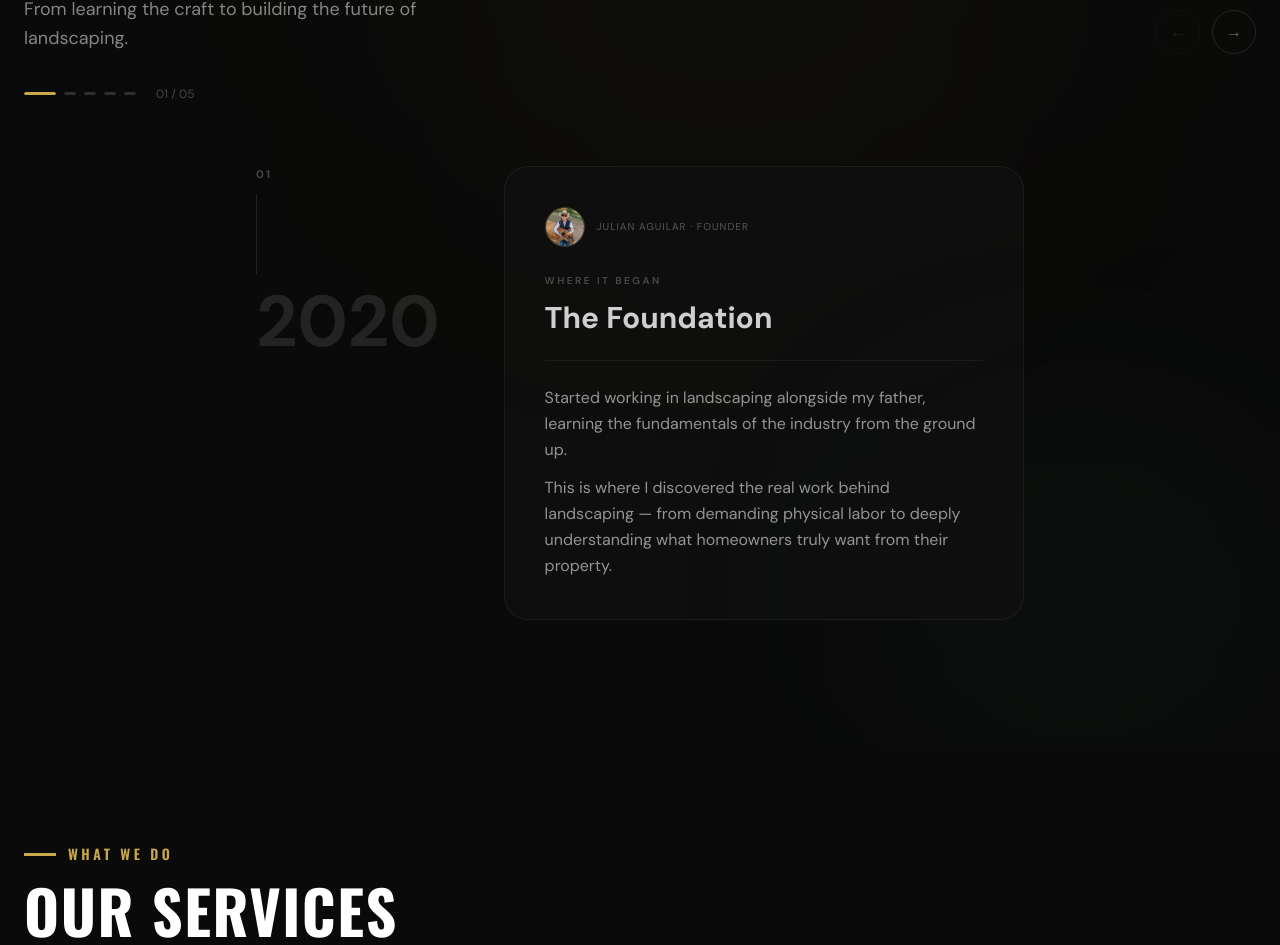
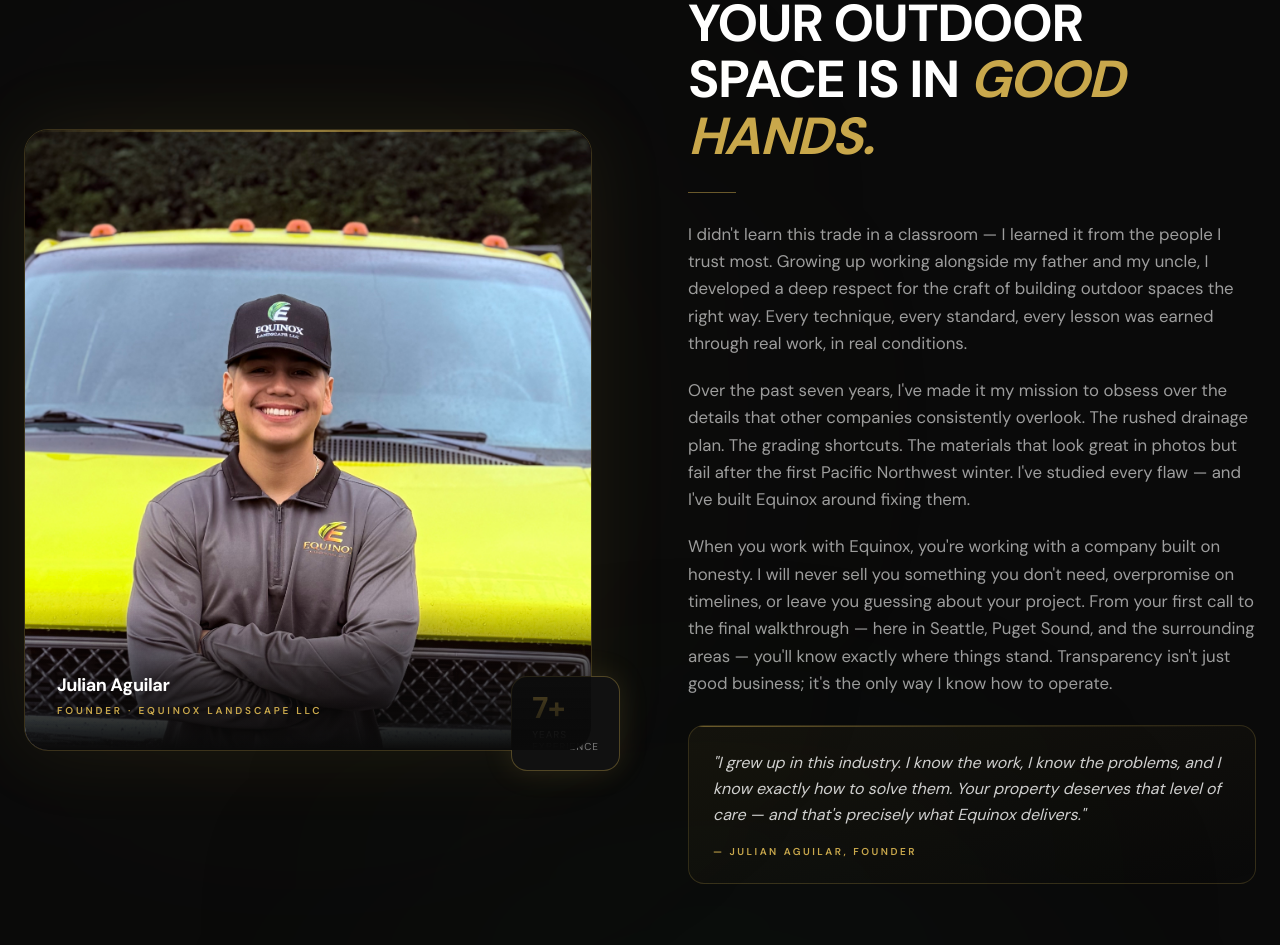
Before and after one commit to Julianthewebdesigner/Equinoxlandscapellc, a React (Vite) app: page / in a window 1280 px wide. Shown: the part 1319-2264 px from the top of the page. Built offline with nearby package versions, Linux system fonts and the light colour scheme.

Commit message:
About me story

```diff
--- /dev/null
+++ b/src/components/FounderStory.tsx
@@ -0,0 +1,147 @@
+import { useRef } from "react";
+import { motion, useInView } from "motion/react";
+
+const pillars = [
+  { label: "Family-Taught Craft", sub: "Learned from my father & uncle" },
+  { label: "7 Years in the Field", sub: "Honing every detail others miss" },
+  { label: "Radically Transparent", sub: "No surprises — ever" },
+  { label: "Seattle & Puget Sound", sub: "Local expertise, local pride" },
+];
+
+export default function FounderStory() {
+  const sectionRef = useRef<HTMLDivElement>(null);
+  const isInView = useInView(sectionRef, { once: true, margin: "-10%" });
+
+  return (
+    <section
+      id="about"
+      ref={sectionRef}
+      className="relative py-24 md:py-36 bg-brand-black overflow-hidden"
+    >
+      {/* Ambient glows */}
+      <div className="absolute top-1/4 left-0 w-[600px] h-[600px] bg-brand-gold/5 blur-[180px] rounded-full pointer-events-none" />
+      <div className="absolute bottom-0 right-1/4 w-[500px] h-[400px] bg-brand-green/8 blur-[150px] rounded-full pointer-events-none" />
+
+      <div className="max-w-7xl mx-auto px-6">
+
+        {/* Section label */}
+        <motion.span
+          initial={{ opacity: 0, y: 16 }}
+          animate={isInView ? { opacity: 1, y: 0 } : {}}
+          transition={{ duration: 0.6, ease: [0.25, 0.46, 0.45, 0.94] }}
+          className="block text-brand-gold font-bold tracking-[0.25em] uppercase text-xs mb-16 md:mb-20"
+        >
+          The Man Behind Equinox
+        </motion.span>
+
+        {/* Two-column layout */}
+        <div className="grid grid-cols-1 lg:grid-cols-2 gap-14 lg:gap-24 items-center">
+
+          {/* ── Left: Photo ── */}
+          <motion.div
+            initial={{ opacity: 0, x: -40 }}
+            animate={isInView ? { opacity: 1, x: 0 } : {}}
+            transition={{ duration: 0.85, ease: [0.25, 0.46, 0.45, 0.94], delay: 0.1 }}
+            className="relative"
+          >
+            {/* Photo frame */}
+            <div className="relative rounded-3xl overflow-hidden border border-brand-gold/25 shadow-[0_0_80px_rgba(201,168,76,0.1)]">
+              {/* Top gold line */}
+              <div className="absolute top-0 left-0 w-full h-[2px] bg-gradient-to-r from-transparent via-brand-gold/70 to-transparent z-10" />
+
+              <img
+                src="/images/Juliansequinoxpfp.jpeg"
+                alt="Julian Aguilar – Founder of Equinox Landscape LLC"
+                className="w-full object-cover object-center"
+                style={{ aspectRatio: "3 / 4", maxHeight: 620 }}
+              />
+
+              {/* Name overlay */}
+              <div className="absolute bottom-0 left-0 right-0 bg-gradient-to-t from-brand-black via-brand-black/60 to-transparent px-8 pt-16 pb-8 z-10">
+                <p className="text-white font-bold text-lg tracking-tight">Julian Aguilar</p>
+                <p className="text-brand-gold text-[10px] tracking-[0.28em] uppercase mt-1 font-semibold">
+                  Founder · Equinox Landscape LLC
+                </p>
+              </div>
+            </div>
+
+            {/* Floating years badge */}
+            <motion.div
+              initial={{ opacity: 0, scale: 0.85 }}
+              animate={isInView ? { opacity: 1, scale: 1 } : {}}
+              transition={{ duration: 0.5, delay: 0.55 }}
+              className="absolute -bottom-5 -right-3 md:-right-7 bg-brand-charcoal border border-brand-gold/35 rounded-2xl px-5 py-4 shadow-[0_0_30px_rgba(201,168,76,0.14)]"
+            >
+              <p className="text-brand-gold text-3xl font-black leading-none">7+</p>
+              <p className="text-white/45 text-[10px] tracking-widest uppercase mt-1.5 leading-tight">
+                Years<br />Experience
+              </p>
+            </motion.div>
+          </motion.div>
+
+          {/* ── Right: Story ── */}
+          <motion.div
+            initial={{ opacity: 0, x: 40 }}
+            animate={isInView ? { opacity: 1, x: 0 } : {}}
+            transition={{ duration: 0.85, ease: [0.25, 0.46, 0.45, 0.94], delay: 0.2 }}
+            className="flex flex-col gap-7"
+          >
+            <h2 className="text-4xl md:text-5xl lg:text-[3.25rem] font-bold tracking-tight leading-[1.08]">
+              YOUR OUTDOOR<br />
+              SPACE IS IN{" "}
+              <span className="text-brand-gold italic">GOOD HANDS.</span>
+            </h2>
+
+            <div className="w-12 h-[1px] bg-brand-gold/50" />
+
+            <div className="flex flex-col gap-5">
+              <p className="text-white/60 text-base md:text-[1.05rem] leading-relaxed">
+                I didn't learn this trade in a classroom — I learned it from the people I trust most. Growing up working alongside my father and my uncle, I developed a deep respect for the craft of building outdoor spaces the right way. Every technique, every standard, every lesson was earned through real work, in real conditions.
+              </p>
+              <p className="text-white/60 text-base md:text-[1.05rem] leading-relaxed">
+                Over the past seven years, I've made it my mission to obsess over the details that other companies consistently overlook. The rushed drainage plan. The grading shortcuts. The materials that look great in photos but fail after the first Pacific Northwest winter. I've studied every flaw — and I've built Equinox around fixing them.
+              </p>
+              <p className="text-white/60 text-base md:text-[1.05rem] leading-relaxed">
+                When you work with Equinox, you're working with a company built on honesty. I will never sell you something you don't need, overpromise on timelines, or leave you guessing about your project. From your first call to the final walkthrough — here in Seattle, Puget Sound, and the surrounding areas — you'll know exactly where things stand. Transparency isn't just good business; it's the only way I know how to operate.
+              </p>
+            </div>
+
+            {/* Pull quote */}
+            <div className="relative rounded-2xl border border-brand-gold/20 bg-gradient-to-br from-brand-gold/6 via-brand-gold/3 to-transparent p-6 overflow-hidden">
+              <div className="absolute top-0 left-0 w-full h-[1px] bg-gradient-to-r from-brand-gold/50 via-brand-gold/20 to-transparent" />
+              <p className="text-white/80 text-sm md:text-base leading-relaxed italic">
+                "I grew up in this industry. I know the work, I know the problems, and I know exactly how to solve them. Your property deserves that level of care — and that's precisely what Equinox delivers."
+              </p>
+              <p className="mt-4 text-brand-gold text-[10px] tracking-[0.25em] uppercase font-semibold">
+                — Julian Aguilar, Founder
+              </p>
+            </div>
+          </motion.div>
+        </div>
+
+        {/* ── Bottom: Four pillars ── */}
+        <motion.div
+          initial={{ opacity: 0, y: 30 }}
+          animate={isInView ? { opacity: 1, y: 0 } : {}}
+          transition={{ duration: 0.7, ease: [0.25, 0.46, 0.45, 0.94], delay: 0.45 }}
+          className="mt-20 md:mt-28 grid grid-cols-2 md:grid-cols-4 gap-4"
+        >
+          {pillars.map((pillar, i) => (
+            <motion.div
+              key={pillar.label}
+              initial={{ opacity: 0, y: 20 }}
+              animate={isInView ? { opacity: 1, y: 0 } : {}}
+              transition={{ duration: 0.5, delay: 0.55 + i * 0.07 }}
+              className="rounded-2xl border border-white/6 bg-brand-charcoal/50 p-6 hover:border-brand-gold/25 hover:bg-brand-charcoal/80 transition-all duration-300 group"
+            >
+              <div className="w-1.5 h-1.5 rounded-full bg-brand-gold mb-4 group-hover:shadow-[0_0_8px_rgba(201,168,76,0.6)] transition-all duration-300" />
+              <p className="text-white/85 font-semibold text-sm leading-snug">{pillar.label}</p>
+              <p className="text-white/35 text-xs mt-2 leading-relaxed">{pillar.sub}</p>
+            </motion.div>
+          ))}
+        </motion.div>
+
+      </div>
+    </section>
+  );
+}
--- a/src/pages/HomePage.tsx
+++ b/src/pages/HomePage.tsx
@@ -2,7 +2,7 @@ import Navbar from "../components/Navbar";
 import Hero from "../components/Hero";
 import Services from "../components/Services";
 import Testimonials from "../components/Testimonials";
-import OurJourney from "../components/OurJourney";
+import FounderStory from "../components/FounderStory";
 import FAQ from "../components/FAQ";
 import FinalCTA from "../components/FinalCTA";
 import HomeContactForm from "../components/HomeContactForm";
@@ -29,7 +29,7 @@ export default function HomePage() {
 
       <main>
         <Hero />
-        <OurJourney />
+        <FounderStory />
         <Services />
         <Testimonials />
         <FAQ />
```
Also changed, not shown: public/images/Juliansequinoxpfp.jpeg (added).
